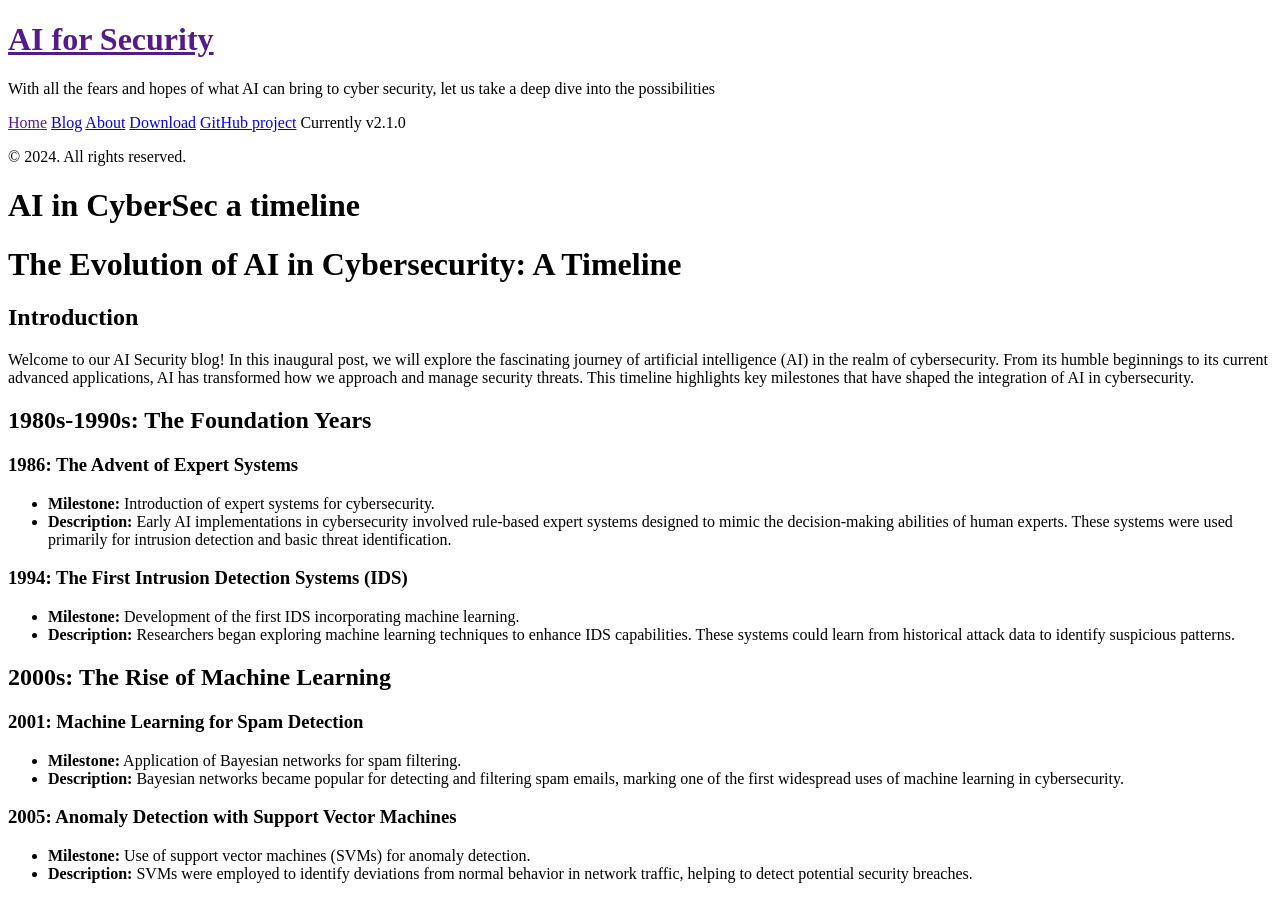
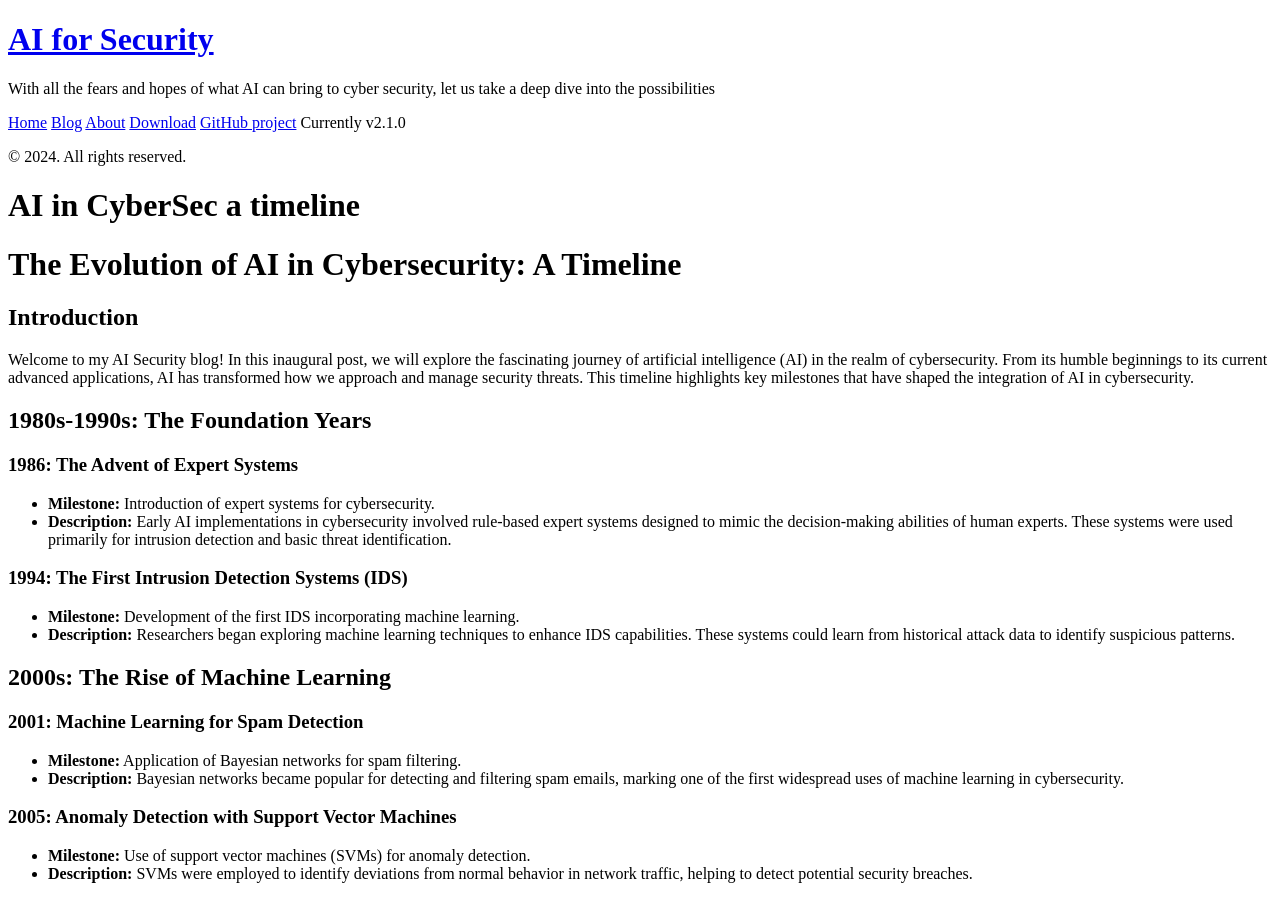
Before and after one commit to pasquale-pnm/ai_for_appsec, a Jekyll site: the page built from _posts/2024-08-06-welcome-to-my-blog.md, in a window 1280 px wide and 900 px high. Built offline with Jekyll 4.4.1, drawn with Linux system fonts in a browser that asks for light colours; Markdown is read by kramdown in place of the engine named in the settings.

Commit message:
fist post and style changes

```diff
--- a/CNAME
+++ /dev/null
@@ -1 +0,0 @@
-hyde.getpoole.com
--- a/_posts/2024-08-06-welcome-to-my-blog.md
+++ b/_posts/2024-08-06-welcome-to-my-blog.md
@@ -7,7 +7,7 @@ category: post
 # The Evolution of AI in Cybersecurity: A Timeline
 
 ## Introduction
-Welcome to our AI Security blog! In this inaugural post, we will explore the fascinating journey of artificial intelligence (AI) in the realm of cybersecurity. From its humble beginnings to its current advanced applications, AI has transformed how we approach and manage security threats. This timeline highlights key milestones that have shaped the integration of AI in cybersecurity.
+Welcome to my AI Security blog! In this inaugural post, we will explore the fascinating journey of artificial intelligence (AI) in the realm of cybersecurity. From its humble beginnings to its current advanced applications, AI has transformed how we approach and manage security threats. This timeline highlights key milestones that have shaped the integration of AI in cybersecurity.
 
 ## 1980s-1990s: The Foundation Years
 
```
Also changed, not shown: 8 other files.
